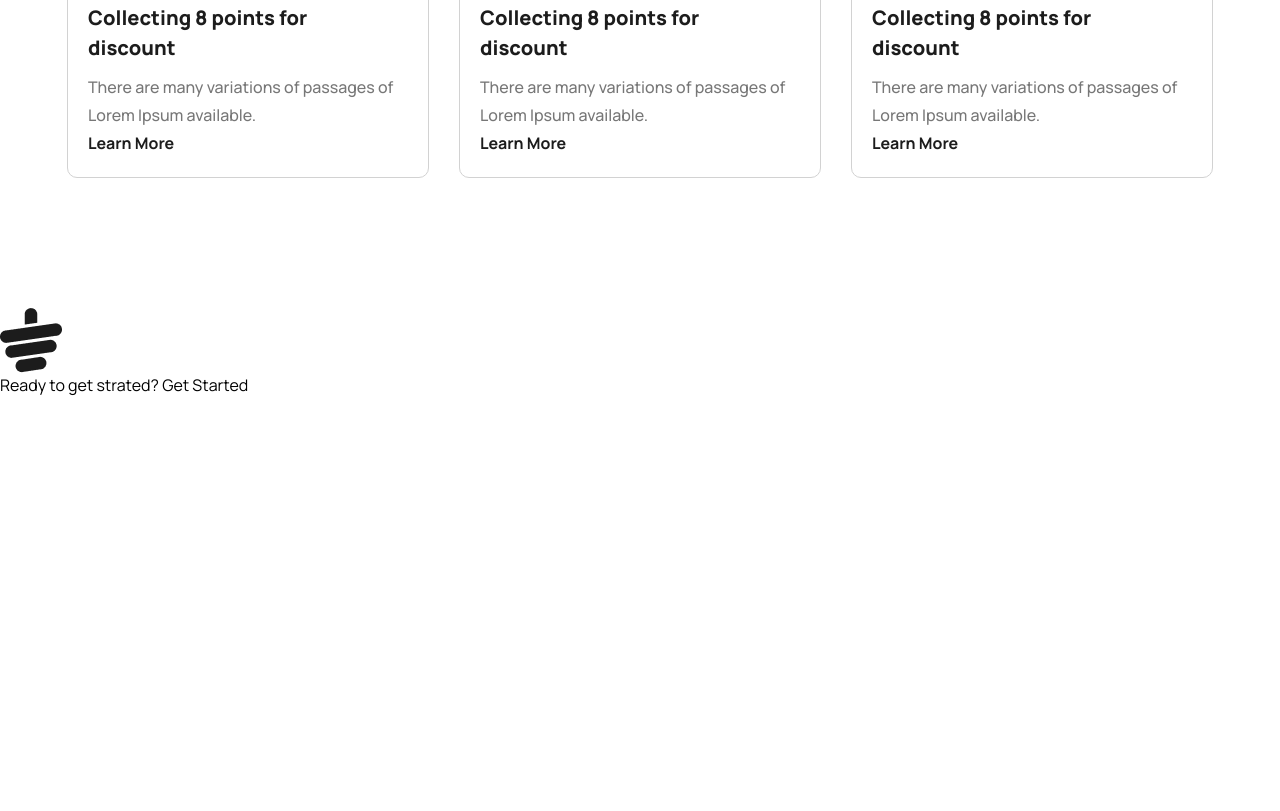
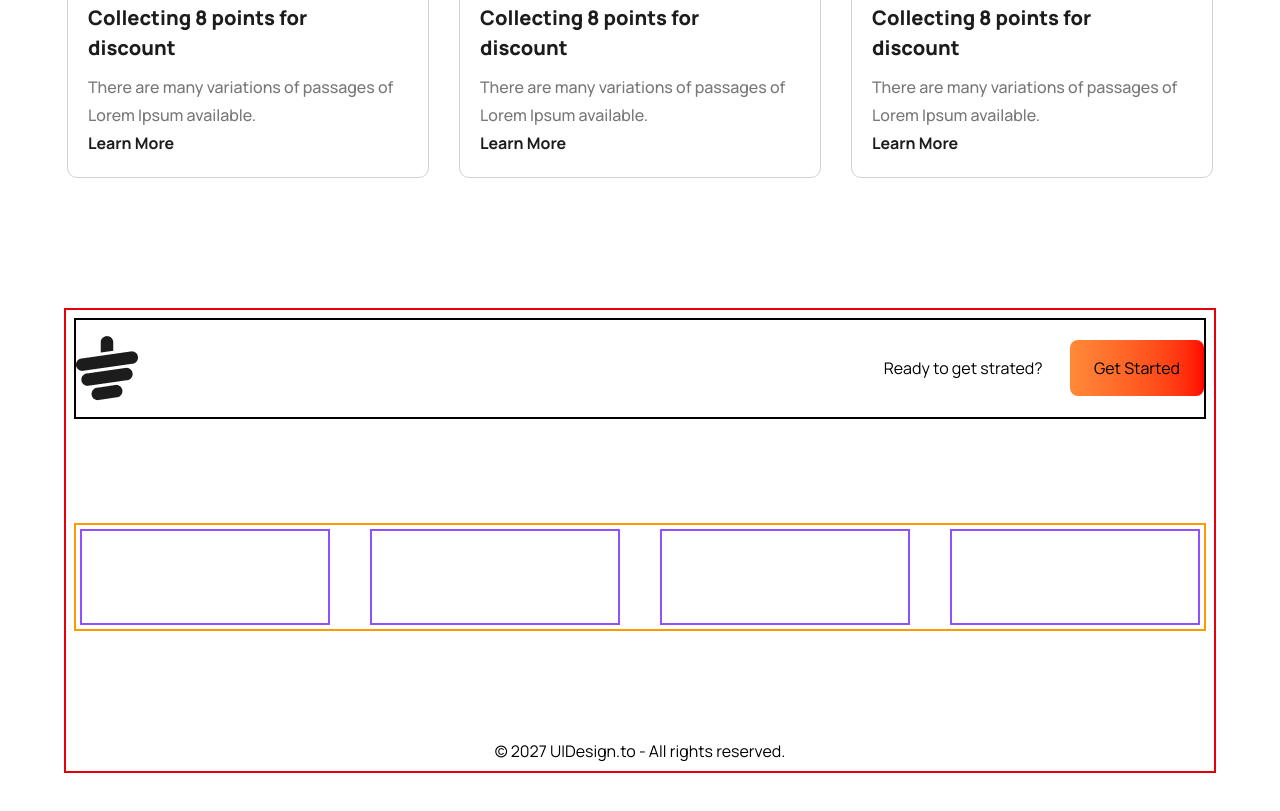
Before and after one commit to tawhidwebdev/tea-house, a plain HTML site: page index.html in a window 1280 px wide. Shown: the part 3405-4216 px from the top of the page. Before the commit the page ends 3802 px from the top, so only its background shows below. Drawn offline with nearby package versions, Linux system fonts and the light colour scheme.

Commit message:
footer stracture

```diff
--- a/index.html
+++ b/index.html
@@ -157,17 +157,24 @@
       </div>
     </div>
   </div>
-  <div class="footer_section">
-    <div class="main">
-      <div class="logo_btn ">
+  <div class="footer_section max-w-6xl mx-auto mb-16 md:mb-32.5 px-6 md:px-0">
+    <div class="main w-full h-full border-2 border-red-600 p-2">
+      <div class="logo_btn flex items-center justify-between border-2 py-4">
         <div class="logo">
           <picture><img src="./images/cup.png" alt="Logo"></picture>
         </div>
         <div class="btn">
-          <span>Ready to get strated?</span>
-          <button>Get Started</button>
+          <span class="pr-6">Ready to get strated?</span>
+          <button class="py-4 px-6 rounded-lg bg-gradient-to-r from-[#FF8938] from-00% to-[#FF0000] to-100% ">Get Started</button>
         </div>
       </div>
+      <div class="mt-26 grid grid-cols-4 gap-10 border-2 border-amber-500 p-1">
+        <div class="border-2 border-violet-500 h-24"></div>
+        <div class="border-2 border-violet-500 h-24"></div>
+        <div class="border-2 border-violet-500 h-24"></div>
+        <div class="border-2 border-violet-500 h-24"></div>
+      </div>
+      <p class="mt-27 text-center">© 2027 UIDesign.to - All rights reserved.</p>
     </div>
   </div>
 </body>
```
